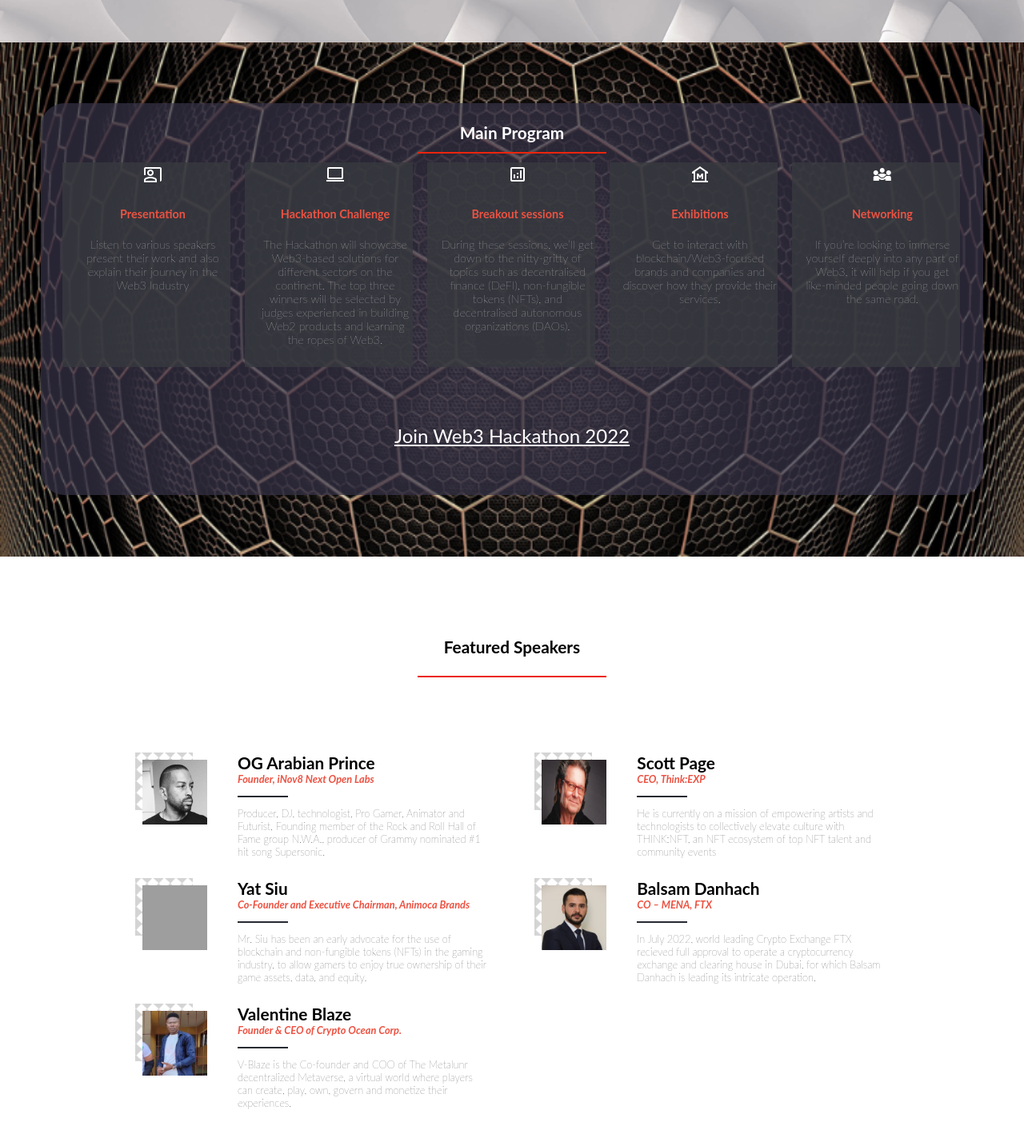
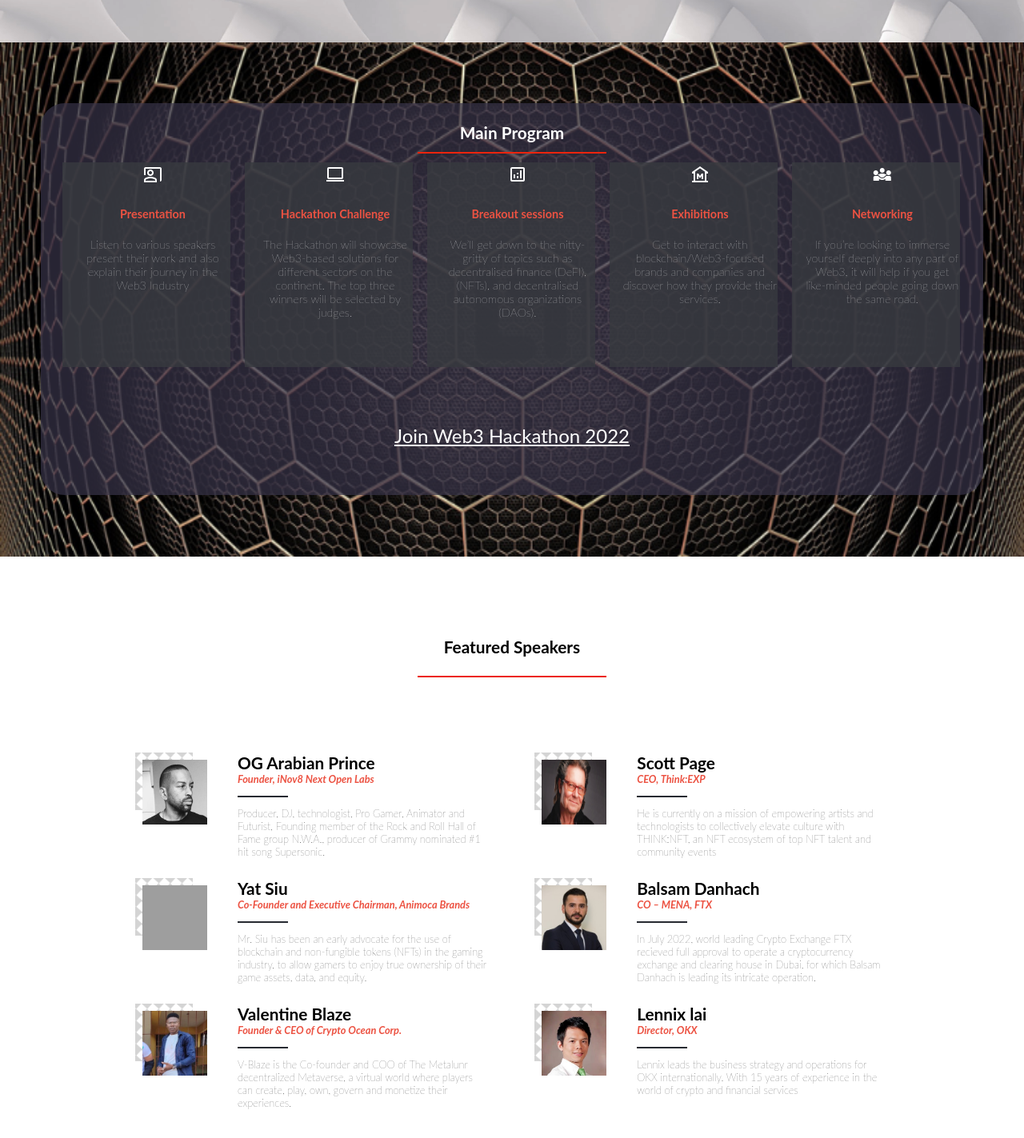
Before and after one commit to V-Blaze/Web3_Hackathon, a website: page index.html in a window 1280 px wide. Shown: the part 1164-2587 px from the top of the page at 80% size. Drawn offline with nearby package versions, Linux system fonts and the light colour scheme; grey boxes are pictures that could not be loaded.

```diff
--- a/index.html
+++ b/index.html
@@ -4,6 +4,10 @@
     <meta http-equiv="X-UA-Compatible" content="IE=edge">
     <meta name="viewport" content="width=device-width, initial-scale=1.0">
     <title>WEB3 HACKATHON</title>
+    <link rel="apple-touch-icon" sizes="180x180" href="./assets/favicons/apple-touch-icon.png">
+    <link rel="icon" type="image/png" sizes="32x32" href="./assets/favicons/favicon-32x32.png">
+    <link rel="icon" type="image/png" sizes="16x16" href="./assets/favicons/favicon-16x16.png">
+    <link rel="manifest" href="./assets/favicons/site.webmanifest">
     <link rel="stylesheet" href="style.css">
     <link rel="stylesheet" href="https://fonts.googleapis.com/css2?family=Material+Symbols+Outlined:opsz,wght,FILL,GRAD@48,600,0,0" />
 </head>
@@ -79,7 +83,7 @@
                         Hackathon Challenge
                     </h3>
                     <p class="program-description">
-                        The Hackathon will showcase Web3-based solutions for different sectors on the continent. The top three winners will be selected by judges experienced in building Web2 products and learning the ropes of Web3.
+                        The Hackathon will showcase Web3-based solutions for different sectors on the continent. The top three winners will be selected by judges.
                     </p>
                 </div>
                 <div class="program-item">
@@ -90,7 +94,7 @@
                         Breakout sessions
                     </h3>
                     <p class="program-description">
-                        During these sessions, we’ll get down to the nitty-gritty of topics such as decentralised finance (DeFI), non-fungible tokens (NFTs), and decentralised autonomous organizations (DAOs).
+                        We’ll get down to the nitty-gritty of topics such as decentralised finance (DeFI), (NFTs), and decentralised autonomous organizations (DAOs).
                     </p>
                 </div>
                 <div class="program-item">
@@ -126,91 +130,6 @@
             </h2>
             <hr>
             <div class="speaker-list">
-                <!-- <div class="speaker-details">
-                    <div class="speaker-img">
-                        <img src="./assets/images/OG-Arabian-Prince.jpg" alt="OG Arabian Prince" class="speaker-image">
-                    </div>
-                    <div class="speaker-info">
-                        <h3 class="speaker-name">
-                            OG Arabian Prince
-                        </h3>
-                        <h4 class="speaker-qualifications">
-                            Founder, iNov8 Next Open Labs
-                        </h4>
-                        <hr>
-                        <p class="speaker-brief">
-                            Producer, DJ, technologist, Pro Gamer, Animator and Futurist, Founding member of the Rock and Roll Hall of Fame group N.W.A., producer of Grammy nominated #1 hit song Supersonic.
-                        </p>
-                    </div>
-                </div>
-                <div class="speaker-details">
-                    <div class="speaker-img">
-                        <img src="./assets/images/Scott-Page.jpg" alt="Scott Page" class="speaker-image">
-                    </div>
-                    <div class="speaker-info">
-                        <h3 class="speaker-name">
-                            Scott Page
-                        </h3>
-                        <h4 class="speaker-qualifications">
-                            CEO, Think:EXP
-                        </h4>
-                        <hr>
-                        <p class="speaker-brief">
-                            He is currently on a mission of empowering artists and technologists to collectively elevate culture with THINK:NFT, an NFT ecosystem of top NFT talent and community events.
-                        </p>
-                    </div>
-                </div>
-                <div class="speaker-details">
-                    <div class="speaker-img">
-                        <img src="./assets/images/Yat-Siu.jpg" alt="Yat Siu" class="speaker-image">
-                    </div>
-                    <div class="speaker-info">
-                        <h3 class="speaker-name">
-                            Yat Siu
-                        </h3>
-                        <h4 class="speaker-qualifications">
-                            Co-Founder and Executive Chairman, Animoca Brands
-                        </h4>
-                        <hr>
-                        <p class="speaker-brief">
-                            Mr. Siu has been an early advocate for the use of blockchain and non-fungible tokens (NFTs) in the gaming industry, to allow gamers to enjoy true ownership of their game assets, data, and equity.
-                        </p>
-                    </div>
-                </div>
-                <div class="speaker-details">
-                    <div class="speaker-img">
-                        <img src="./assets/images/Balsam-Danhach.jpg" alt="Balsam Danhach" class="speaker-image">
-                    </div>
-                    <div class="speaker-info">
-                        <h3 class="speaker-name">
-                            Balsam Danhach
-                        </h3>
-                        <h4 class="speaker-qualifications">
-                            CO – MENA, FTX
-                        </h4>
-                        <hr>
-                        <p class="speaker-brief">
-                            In July 2022, world leading Crypto Exchange FTX recieved full approval to operate a cryptocurrency exchange and clearing house in Dubai, for which Balsam Danhach is leading its intricate operation.
-                        </p>
-                    </div>
-                </div>
-                <div class="speaker-details">
-                    <div class="speaker-img">
-                        <img src="./assets/images/Valentine-Blaze.jpg" alt="Valentine Blaze" class="speaker-image">
-                    </div>
-                    <div class="speaker-info">
-                        <h3 class="speaker-name">
-                            Valentine Blaze
-                        </h3>
-                        <h4 class="speaker-qualifications">
-                            Founder & CEO of Crypto Ocean Corp.
-                        </h4>
-                        <hr>
-                        <p class="speaker-brief">
-                            V-Blaze is the Co-founder and COO of The Metalunr decentralized Metaverse, a virtual world where players can create, play, own, govern and monetize their experiences.
-                        </p>
-                    </div>
-                </div> -->
             </div>
         </div>
     </section>
--- a/speakers.json
+++ b/speakers.json
@@ -28,5 +28,11 @@
         "qualifications": "Founder & CEO of Crypto Ocean Corp.",
         "biography": "V-Blaze is the Co-founder and COO of The Metalunr decentralized Metaverse, a virtual world where players can create, play, own, govern and monetize their experiences.",
         "image": "./assets/images/Valentine-Blaze.jpg"
+    },
+    {
+        "name": "Lennix lai",
+        "qualifications": "Director, OKX",
+        "biography": "Lennix leads the business strategy and operations for OKX internationally. With 15 years of experience in the world of crypto and financial services",
+        "image": "./assets/images/Lennix-lai.png"
     }
 ]
```
Also changed, not shown: about.html (+3 -1 lines), README.md, assets/favicons/android-chrome-192x192.png (added), assets/favicons/android-chrome-512x512.png (added), assets/favicons/apple-touch-icon.png (added), assets/favicons/favicon-16x16.png (added), assets/favicons/favicon-32x32.png (added), assets/favicons/favicon.ico (added), assets/favicons/site.webmanifest (added), assets/images/Lennix-lai.png (added), assets/images/web3-hackathon-project-screenshot.png (added).
